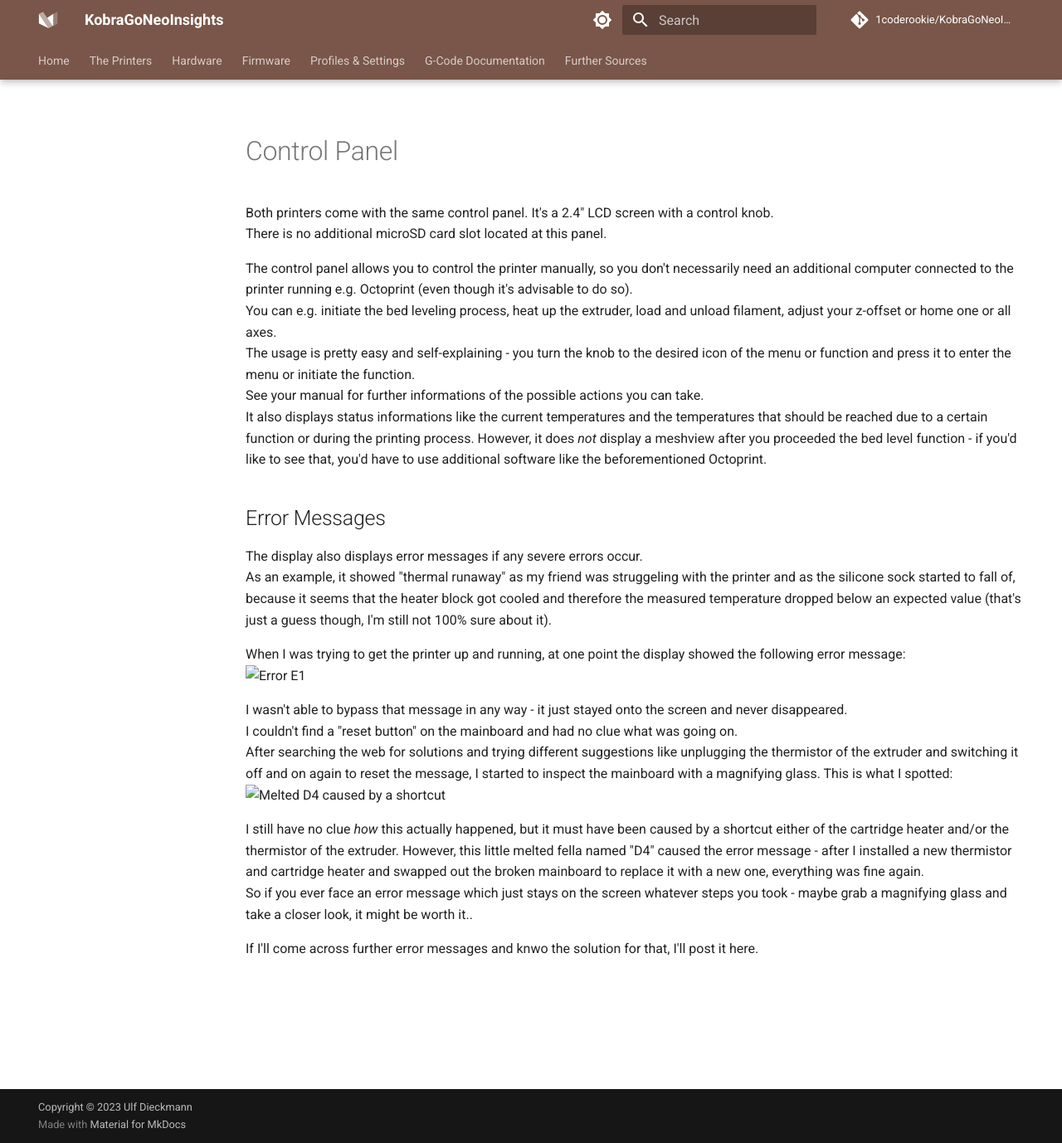
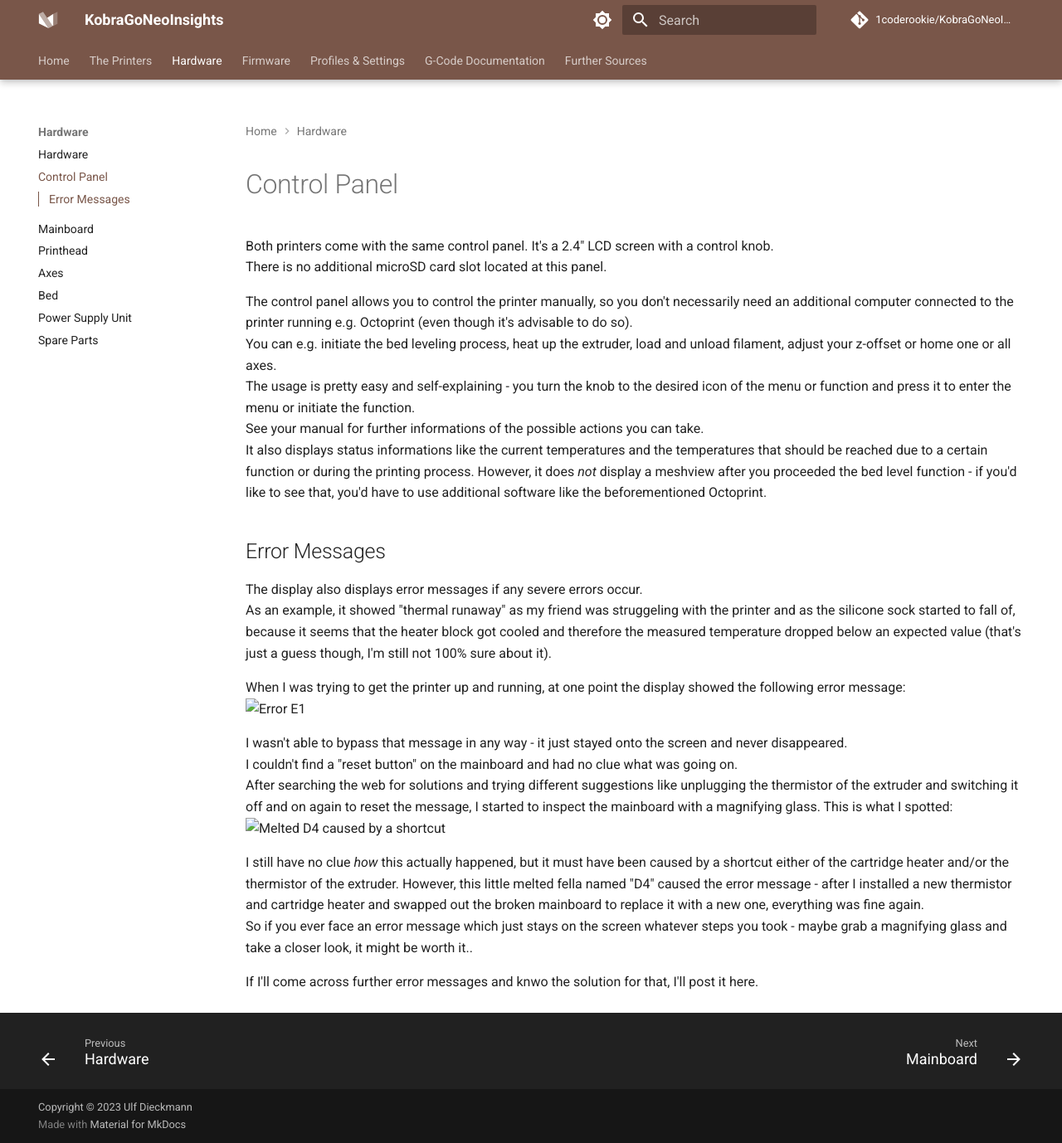
Before and after one commit to 1coderookie/KobraGoNeoInsights, an MkDocs documentation site: the page built from docs/hardware/control_panel.md, in a window 1280 px wide and 1378 px high. Shown: the whole window at 83% size. Built offline with MkDocs 1.6.1 and Material for MkDocs 9.7.7, drawn with Linux system fonts in a browser that asks for light colours; comment, search, counter and statistics services are not loaded.

Commit message:
Update mkdocs.yml

```diff
--- a/mkdocs.yml
+++ b/mkdocs.yml
@@ -114,6 +114,7 @@ nav:
   - The Printers: 'printers.md'
   - Hardware:
     - Hardware: 'hardware/hw_index.md'
+    - Control Panel: 'hardware/control_panel.md'
     - Mainboard: 'hardware/mainboard.md'
     - Printhead: 'hardware/printhead.md'
     - Axes: 'hardware/axes.md'
```
